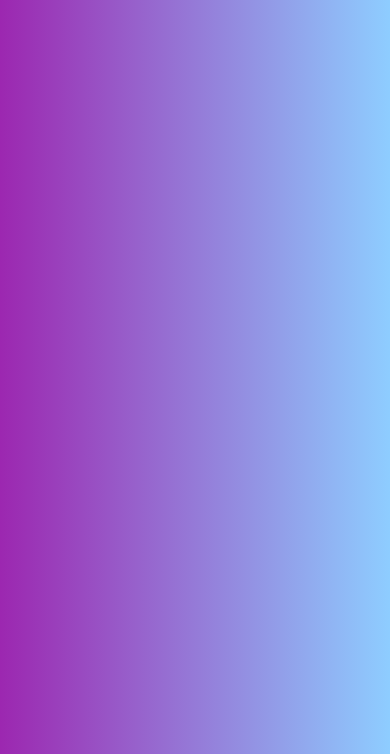
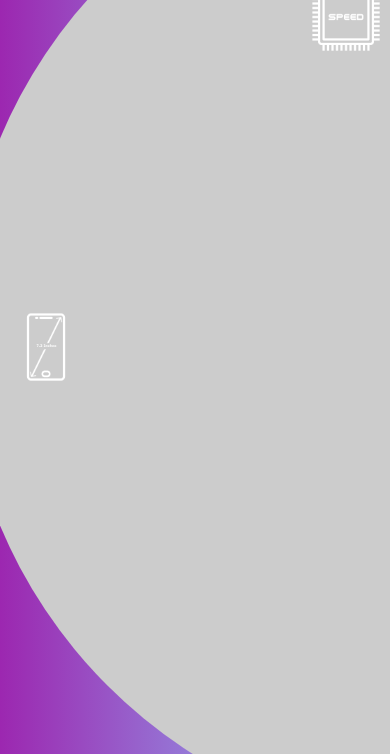
Before and after one commit to EduardG3/html-css-website-for-mobile-specs, a plain HTML site: page index.html in a window 390 px wide. Shown: the part 90-844 px from the top of the page. Drawn offline with Linux system fonts and the light colour scheme.

Commit message:
adding feature function for specs of the phone

```diff
--- a/index.html
+++ b/index.html
@@ -18,6 +18,22 @@
                     </ul>
                 </div>
             </nav>
+            <div class="information">
+                <div id="circle">
+                    <div class="feature one">
+                        <img src="images/camera.png">
+                    </div>
+                    <div class="feature two">
+                        <img src="images/processor.png">
+                    </div>
+                    <div class="feature three">
+                        <img src="images/display.png">
+                    </div>
+                    <div class="feature four">
+                        <img src="images/battery.png">
+                    </div>
+                </div>
+            </div>
         </div>
 
     </body>
--- a/style.css
+++ b/style.css
@@ -45,3 +45,51 @@ nav{
     color: #fff;
     text-decoration: none;
 }
+
+.information{
+    width: 1000px;
+    height: 1000px;
+    position: absolute;
+    top: 50%;
+    left: -10%;
+    transform: translateY(-50%);
+}
+
+#circle{
+    width: 1000px;
+    height: 1000px;
+    position: absolute;
+    top: 0;
+    left: 0;
+    border-radius: 50%;
+    background: #ccc;
+}
+
+.feature img{
+    width: 70px;
+}
+
+.feature{
+    position: absolute;
+}
+
+.one{
+    top: 450px;
+    right: 50px;
+}
+
+.two{
+    top: 150px;
+    left: 350px;
+}
+
+.three{
+    bottom: 450px;
+    left: 50px;
+}
+
+
+.four{
+    bottom: 150px;
+    right: 350px;
+}
```
